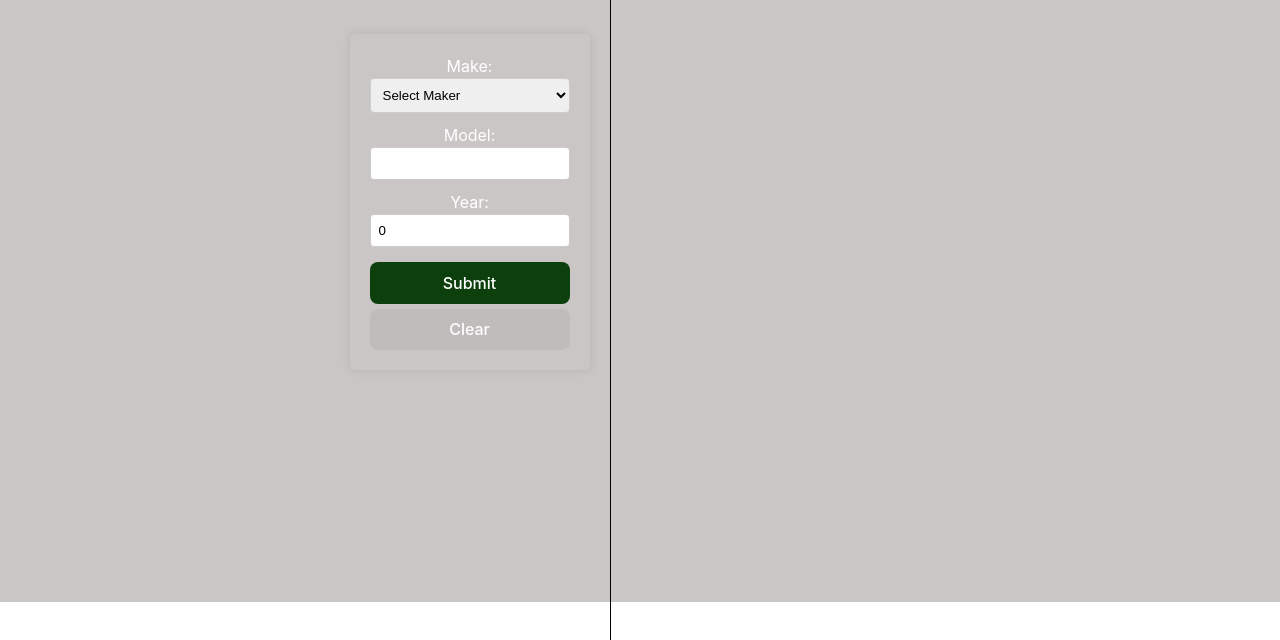
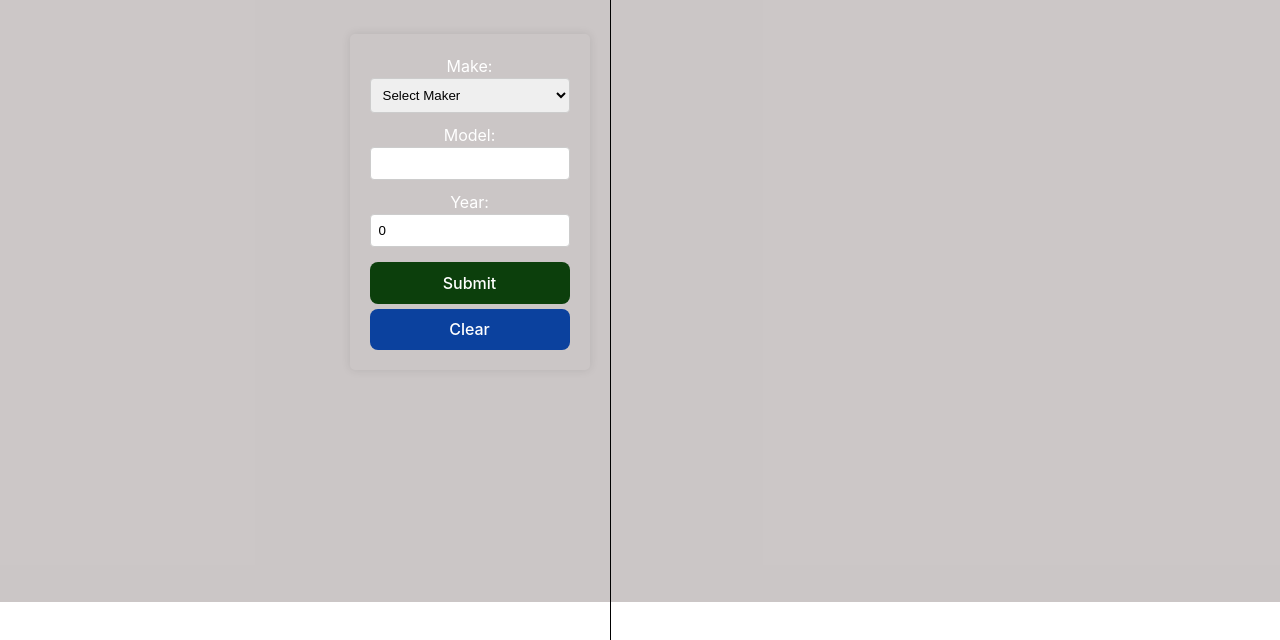
Before and after one commit to proga-react-practice/kappa-iryna-sitka, a React (Vite) app: page / in a window 1280 px wide. Shown: the part 198-838 px from the top of the page. Built offline with nearby package versions, Linux system fonts and the light colour scheme.

Commit message:
button color changed

```diff
--- a/src/components/car/car_form.tsx
+++ b/src/components/car/car_form.tsx
@@ -101,7 +101,7 @@ export default function CarForm({ addCar  }: CarFormProps) {
       <button type="submit" style={{ backgroundColor: '#0c3f0c' }}>
         Submit
       </button>
-      <button type="button" style={{ backgroundColor: '#C0BCBC' }} onClick={handleClear}>
+      <button type="button" style={{ backgroundColor: '#0B419E' }} onClick={handleClear}>
         Clear
       </button>
     </form>
```
